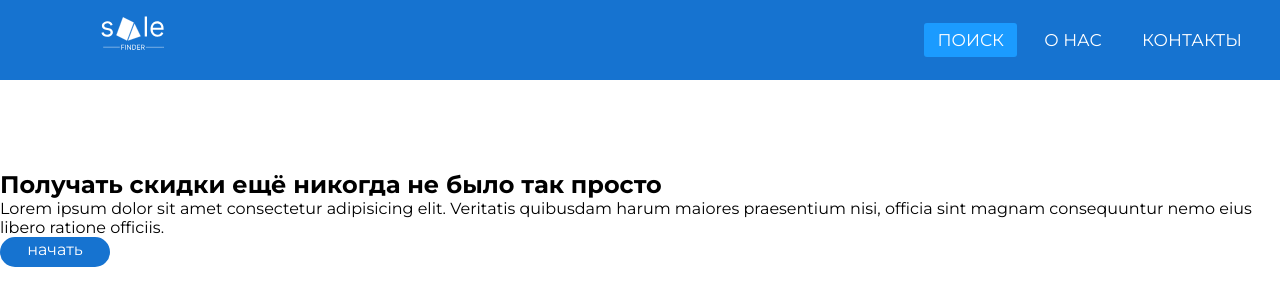
After one commit to artificialmf/sale_finder, a Flask app: page /about in a window 1280 px wide. The commit adds this page. Shown: the top 306 px of the page. Run offline with Flask 2, Linux system fonts and the light colour scheme.

Commit message:
last commit probably

```diff
--- a/app.py
+++ b/app.py
@@ -1,18 +1,120 @@
 from flask import Flask, render_template, url_for, request, redirect
 import requests
+from flask_sqlalchemy import SQLAlchemy
+
 from bs4 import BeautifulSoup
 
 
+from selenium import webdriver
+from selenium.webdriver.common.keys import Keys
+from selenium.webdriver.common.by import By
+from selenium.webdriver.edge.options import Options
+from bs4 import BeautifulSoup
+import requests
+from operator import itemgetter
+
+Options().add_argument('--disable-logging')
+
+def get_info(sr):
+    sr = sr.replace(' ', '+')                           #search request
+    response_ = []
+    driver = webdriver.Edge('driver.exe')
+
+    driver.get('https://www.dns-shop.ru/search/?q=' + sr)                     #start dns
+    products = driver.find_elements(By.CLASS_NAME, 'catalog-product')
+    for product in products:
+        title = product.find_element(By.CLASS_NAME,'catalog-product__name').text
+        price = int(product.find_element(By.CLASS_NAME,'product-buy__price').text.split('\n')[0].replace(' ', '').replace('₽', ''))
+        rating = product.find_element(By.CLASS_NAME,'catalog-product__rating').get_attribute('data-rating')
+        img = BeautifulSoup(product.find_element(By.CLASS_NAME, 'catalog-product__image-link').get_attribute('innerHTML')).find('img')['data-src']
+
+        response_.append({'title': title, 'price': price, 'rating': rating, 'img': img, 'store':'dns'})                        #end dns
+
+
+    driver.get('https://www.citilink.ru/search/?text=' + sr)
+    products = BeautifulSoup(driver.page_source, 'html.parser').find_all('div', class_='ProductCardVertical')    #print(BeautifulSoup(page.text, 'html.parser'))
+    for product in products:
+        title = product.find('a', class_='ProductCardVertical__name').text
+        price = int(product.find('span', class_='ProductCardVerticalPrice__price-current_current-price').text.replace(' ', '').replace('\n', '').replace('₽', ''))
+        try:
+            rating = product.find('span', class_='ProductCardVerticalMeta__count ').text
+        except Exception:
+            rating = ''
+        img = product.find('div', class_='ProductCardVertical__picture-hover_part')['data-src']
+        response_.append({'title': title, 'price': price, 'rating': rating, 'img': img, 'store':'citilink'})
+
+    # page = requests.get('https://shop.mts.ru/search/?TYPE=products&q=' + sr, headers=headers)
+
+
+    # products = BeautifulSoup(page.text, 'html.parser').find_all('div', 'card-product-wrapper')
+    # print(BeautifulSoup(page.text, 'html.parser'))
+    # for product in products:
+    #     if product.find('button', class_='buy-button')['style'] == 'display:none;':
+    #         pass
+    #     else:
+    #         title = product.find('span', class_='shaved-text__original-text').text
+    #         price = product.find('span', class_='product-price__current').text
+    #         rating = product.find('span', class_='assessment-product__text').text
+    #         img = product.find('div', class_='gallery').find('img')['src']
+    #     response_.append({'title': title, 'price': price, 'rating': rating, 'img': img, 'store':'mts'})
+
+    # driver.get('https://re-store.ru/search/?q='+sr)
+    # producrs = []
+    # while True:
+    #     try:
+    #         print(driver.find_element(By.CLASS_NAME, 'ddl_product').get_attribute('innerHTML'))
+    #         break
+
+    #     except Exception:
+    #         pass
+    # products = driver.find_elements(By.CLASS_NAME, 'ddl_product')
+    # print(products)
+    # for product in products:
+    #     title = product.find_element(By.CLASS_NAME, 'catalog__item-title').text
+    #     price = product.find_element(By.CLASS_NAME, 'actual-price').text
+    #     rating = ''
+    #     img = product.find_element(By.CLASS_NAME, 'catalog__item-img-link').find_element(By.CLASS_NAME, 'lazyload').get_attribute('src')
+    #     response_.append({'title': title, 'price': price, 'rating': rating, 'img': img, 'store':'restore'})
+
+    driver.quit()
+    return response_
+
+
 app = Flask(__name__)
+# app.config['SQLALCHEMY_DATABASE_URI'] = 'sqlite:///items.db'
+# db = SQLAlchemy(app)
+
+# class items(db.Model):
+#     id = db.Column(db.Integer, primary_key=True)
+#     title = db.Column(db.String(200), nullable=False)
+#     price = db.Column(db.Integer, nullable=False)
+#     rating = db.Column(db.String(10), nullable=True)
+#     img = db.Column(db.String(500))
+
+#     def __repr__(self):
+#         return '<product %r>' % self.id
+
 
 @app.route('/', methods=['POST', 'GET'])
 def index():
     if request.method == 'POST':
-        search = request.form['request']
+        search = request.form['req']
         print(search)
-        return redirect('/')
+        products = sorted(get_info(search), key=itemgetter('price'))
+        return render_template('response.html', products=products)
     else:
         return render_template('index.html')
+@app.route('/about')
+def about():
+    return render_template('about.html')
+
+@app.route('/response', methods=['POST', 'GET'])
+def response():
+    if request.method == 'POST':
+        search = request.form['req']
+        return redirect('/response')
+    else:
+        return render_template('response.html')
 
 if __name__ == '__main__':
     app.run(debug=True)
--- a/parse.py
+++ b/parse.py
@@ -92,6 +92,7 @@ def get_info(sr):
         img = product.find_element(By.CLASS_NAME, 'catalog__item-img-link').find_element(By.CLASS_NAME, 'lazyload').get_attribute('src')
         response_.append({'title': title, 'price': price, 'rating': rating, 'img': img, 'store':'restore'})
 
+    driver.quit()
     return response_
 
 for i in get_info('iphone'):
--- a/static/css/main.css
+++ b/static/css/main.css
@@ -87,6 +87,7 @@
       left: -100%;
       text-align: center;
       transition: all .5s;
+      z-index: 1;
     }
     nav ul li{
       display: block;
@@ -102,6 +103,7 @@
     }
     #check:checked ~ ul{
       left: 0;
+      z-index: 1;
     }
   }
 .BoxContainer {
@@ -137,3 +139,57 @@
   font-size: 26;
   color: #1673D0;
 }
+.buttons {
+  border-radius: 50px;
+  border: solid #1673D0;
+  text-align: center;
+  min-width: 30px;
+  max-width: 110px;
+  height: 30px;
+  background-color: #1673D0;
+}
+.start-button{
+  color:white;
+}
+
+.intro{
+  padding-top: 7%;
+}
+
+.response-list {
+  margin-top: 8%;
+}
+
+.product-card {
+  border-bottom: 1px solid #D2D2D2;
+  padding: 3%;
+}
+
+.img-container {
+
+
+}
+.product-image {
+  height: 150px;
+  width: auto;
+  padding-right: 2px;
+
+}
+.title {
+  width: 100%;
+  height: 50%;
+}
+
+table {
+  margin-right: 0;
+  width: 100%;
+}
+
+.product-desc {
+  padding-left: 2%;
+
+}
+
+.wrapper {
+  min-width: none;
+}
--- /dev/null
+++ b/templates/about.html
@@ -0,0 +1,44 @@
+{% extends 'base.html' %}
+
+{% block head %} {% endblock %}
+
+
+{% block body %}
+<header>
+    <nav>
+      <input type="checkbox" id="check">
+      <label for="check" class="checkbtn">
+        <i class="fas fa-bars"></i>
+      </label>
+      <label class="logo">
+        <img src="{{ url_for('static', filename='svg/logo.svg') }}" alt="">
+      </label>
+      <ul>
+        <li><a class="active" href="#">поиск</a></li>
+        <li><a href="#">о нас</a></li>
+        <li><a href="#">контакты</a></li>
+      </ul>
+    </nav>
+    <section></section>
+</header>
+
+<section class="intro">
+    <div class="text-intro">
+        <div class="title">
+            <h1>
+                Получать скидки ещё никогда не было так просто
+            </h1>
+        </div>
+        <div class="details">
+            Lorem ipsum dolor sit amet consectetur adipisicing elit. Veritatis quibusdam harum maiores praesentium nisi, officia sint magnam consequuntur nemo eius libero ratione officiis.
+        </div>
+        <div class="buttons">
+            <a href="#" class="start-button">начать</a>
+        </div>
+    </div>
+
+    <div class="image-side">
+
+    </div>
+</section>
+{% endblock %}
--- a/templates/base.html
+++ b/templates/base.html
@@ -6,7 +6,7 @@
     <meta name="viewport" content="width=device-width, initial-scale=1.0">
     <title>sale finder</title>
     <link rel="stylesheet" href="{{ url_for('static', filename='css/main.css') }}">
-    <link rel="stylesheet" href="https://fonts.googleapis.com/icon?faminly=Material+Icons">
+    <!-- <link rel="stylesheet" href="https://fonts.googleapis.com/icon?faminly=Material+Icons"> -->
     <link rel="stylesheet" href="https://cdnjs.cloudflare.com/ajax/libs/font-awesome/5.15.3/css/all.min.css"/>
     {% block head %} {% endblock %}
 </head>
```
Also changed, not shown: templates/index.html (+13 -8 lines), templates/response.html (added, +82 -0 lines), static/svg/home.svg (added), static/svg/logo.svg (renamed from static/logo.svg), static/svg/search.svg (added).
